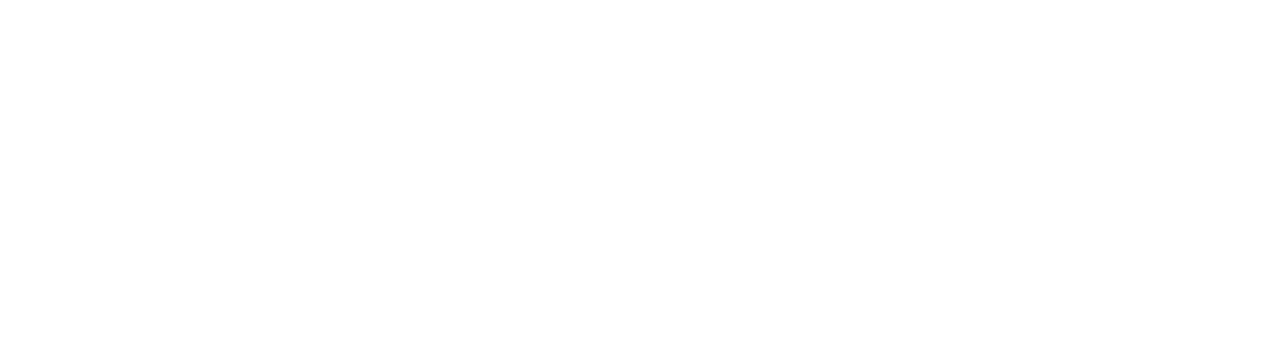
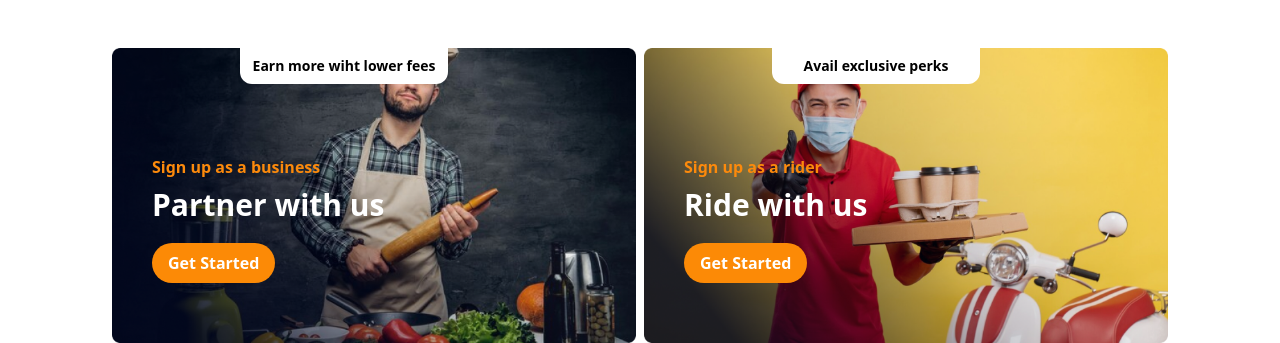
Before and after one commit to Hassam-01/Food-delivery-web, a React (Vite) app: page /home in a window 1280 px wide. Shown: the part 1306-1649 px from the top of the page. Before the commit the page ends 1322 px from the top, so only its background shows below. Built offline with nearby package versions, Linux system fonts and the light colour scheme; no server answers.

Commit message:
signup rider and business

```diff
--- a/src/App.jsx
+++ b/src/App.jsx
@@ -2,6 +2,7 @@
 import './App.css'
 import FootBanner from './components/FootBanner'
 import Header from './components/Header'
+import Join from './components/Join'
 import Navbar from './components/Navbar'
 import Banner from './shared/Banner'
 import Categories from './shared/Categories'
@@ -19,6 +20,7 @@
       <Categories/>
       <Popular/>
       <FootBanner/>
+      <Join/>
     </div>
   )
 }
--- /dev/null
+++ b/src/components/Join.jsx
@@ -0,0 +1,28 @@
+import img1 from "../assets/Group 8.png"
+import img2 from "../assets/Group 9.png"
+
+
+export default function Join() {
+  return (
+    <div className="lg:mx-28 mx-14 mt-8 flex justify-between space-x-2">
+      <div className=" relative">
+        <img src={img1} alt="" className="z-0"/>
+        <p className="bg-white lg:w-52 text-center text-black z-10 top-0 absolute p-2 rounded-b-xl text-sm font-bold left-32">Earn more wiht lower fees</p>
+        <div className="absolute bottom-10 pb-20 space-y-2 pl-10 py-20 ">
+        <a href="/" className="z-10 text-[#FC8A0C] font-semibold">Sign up as a business</a>
+        <h3 className="z-10 text-white font-bold text-3xl">Partner with us</h3>
+        <a href="" className="z-10 font-semibold mt-20 absolute bottom-5 rounded-3xl bg-[#FC8A06] transition-all duration-300 hover:text-white text-white px-4 py-2">Get Started</a>
+        </div>
+      </div>
+      <div className=" relative">
+        <img src={img2} alt="" className="z-0"/>
+        <p className="bg-white lg:w-52 text-center text-black z-10 top-0 absolute p-2 rounded-b-xl text-sm font-bold left-32">Avail exclusive perks</p>
+        <div className="absolute bottom-10 pb-20 space-y-2 pl-10 py-20 ">
+        <a href="/" className="z-10 text-[#FC8A0C] font-semibold">Sign up as a rider</a>
+        <h3 className="z-10 text-white font-bold text-3xl">Ride with us</h3>
+        <a href="" className="z-10 font-semibold mt-20 absolute bottom-5 rounded-3xl bg-[#FC8A06] transition-all duration-300 hover:text-white text-white px-4 py-2">Get Started</a>
+        </div>
+      </div>
+    </div>
+  )
+}
```
Also changed, not shown: src/assets/Group 8.png (added), src/assets/Group 9.png (added).
